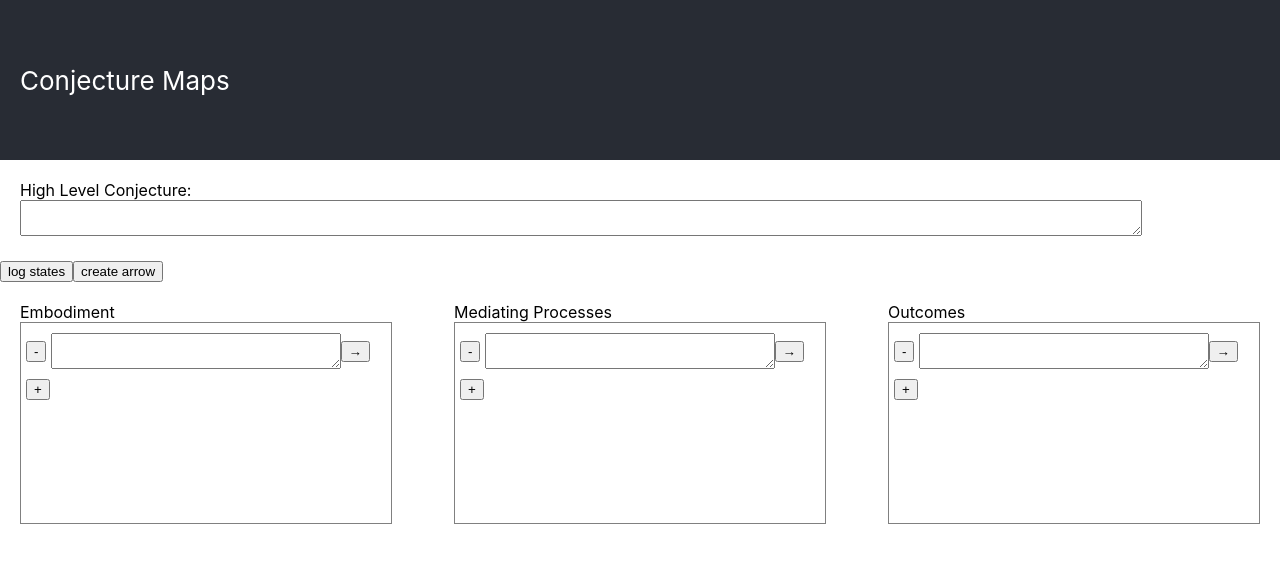
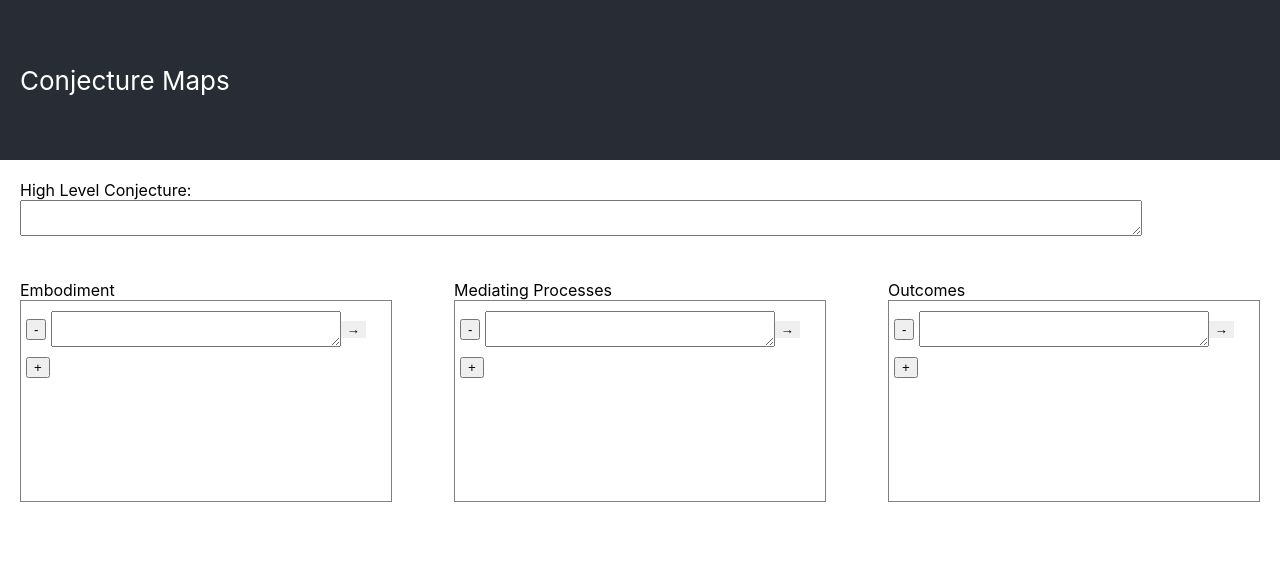
Before and after one commit to 2lambda123/conjecture-map, a React (Create React App) app: page / in a window 1280 px wide. Shown: the top 562 px of the page. Built offline with nearby package versions, Linux system fonts and the light colour scheme.

Commit message:
can add and delete arrow

```diff
--- a/src/App.css
+++ b/src/App.css
@@ -66,3 +66,14 @@
   margin-left: 5px;
   margin-top: 10px;
 }
+
+.connect-btn {
+  border-radius: 50%;
+  height: 15px;
+  margin-left: 5px;
+  margin-right: 5px;
+}
+
+.connect-btn:hover {
+  background-color: bisque;
+}
--- /dev/null
+++ b/src/ArrowButton.js
@@ -0,0 +1,22 @@
+import React from "react"
+
+function ArrowButton({handleArrowButtonClick,
+                      newArrowStart,
+                      statementID}) {
+    const style = {
+        visibility: (newArrowStart === null || newArrowStart===statementID) ? "visible" : "hidden",
+        backgroundColor: newArrowStart===statementID ? "bisque" : "rgb(239, 239, 239)",
+        border: "none"
+    }
+    return(
+        <button
+                className="arrow-button"
+                onClick={handleArrowButtonClick}
+                style={style}
+            >
+                →
+        </button>
+    )
+}
+
+export default ArrowButton
--- a/src/Column.js
+++ b/src/Column.js
@@ -6,7 +6,8 @@ function Column({title,
                 updateText,
                 removeStatement,
                 addStatement,
-                handleArrowButtonClick}) {
+                handleArrowButtonClick,
+                newArrowStart}) {
 
     return (
         <div className="column">
@@ -22,11 +23,12 @@ function Column({title,
                                     <StatementContainer
                                         key={e[0]}
                                         id={e[0]}
-                                        DOMid={e[1]["DOMid"]}
+                                        statementID={e[1]["statementID"]}
                                         text={e[1]["text"]}
                                         updateText={updateText}
                                         removeStatement={removeStatement}
                                         handleArrowButtonClick={handleArrowButtonClick}
+                                        newArrowStart={newArrowStart}
                                     />
                             )
                         })
--- a/src/ConjectureMap.js
+++ b/src/ConjectureMap.js
@@ -1,36 +1,34 @@
 import React, {useState} from "react"
-import Xarrow from "react-xarrows";
+import XarrowInteractive from "./XarrowInteractive";
 import './App.css'
 import HighLevelConjecture from './HighLevelConjecture'
 import Column from './Column'
 
 function ConjectureMap() {
 
-    // const [embodimentStatements, updateEmbodimentStatements] = useState({1: ""})
-    // const [medProcessesStatements, updateMedProcessesStatements] = useState({2: ""})
-    // const [outcomesStatements, updateOutcomesStatements] = useState({3: ""})
-    const [embodimentStatements, updateEmbodimentStatements] = useState({1: {text: "", DOMid: 'statement-1'}})
-    const [medProcessesStatements, updateMedProcessesStatements] = useState({2: {text: "", DOMid: 'statement-2'}})
-    const [outcomesStatements, updateOutcomesStatements] = useState({3: {text: "", DOMid: 'statement-3'}})
+    const [embodimentStatements, updateEmbodimentStatements] = useState({1: {text: "", statementID: 'statement-1'}})
+    const [medProcessesStatements, updateMedProcessesStatements] = useState({2: {text: "", statementID: 'statement-2'}})
+    const [outcomesStatements, updateOutcomesStatements] = useState({3: {text: "", statementID: 'statement-3'}})
     const [nextItemId, updateNextItemId] = useState(4)
     const [arrowsList, updateArrowsList] = useState([])
     const [newArrowStart, updateNewArrowStart] = useState(null)
+
 
     const addStatement = (statements, updateStatements) => {
         return () => {
             updateNextItemId(nextItemId =>  {return nextItemId + 1})
             const newStatements = {...statements}
-            newStatements[nextItemId] = {text: "", DOMid: `statement-${nextItemId}`}
+            newStatements[nextItemId] = {text: "", statementID: `statement-${nextItemId}`}
             updateStatements(newStatements)
         }
     }
 
     const removeStatement = (statements, updateStatements) => {
         return (itemToDelete) => {
-            const DOMid = statements[itemToDelete]['DOMid']
+            const statementID = statements[itemToDelete]['statementID']
             const { [itemToDelete]: deleted, ...objectWithoutDeletedItem } = statements;
             updateStatements(objectWithoutDeletedItem)
-            const newArrowsList = arrowsList.filter(e => !e.includes(DOMid))
+            const newArrowsList = arrowsList.filter(e => !e.includes(statementID))
             updateArrowsList(newArrowsList)
 
         }
@@ -46,29 +44,22 @@ function ConjectureMap() {
 
     }
 
-    const printStates = () => {
-        console.log(embodimentStatements)
-    }
-
     const handleArrowButtonClick = (event) => {
         const target = event.target
         const statementId = target.parentElement.id
-
+        console.log(statementId)
         if (newArrowStart === null) {
             updateNewArrowStart(statementId)
         } else if (newArrowStart !== statementId) {
             createArrow(newArrowStart, statementId)
             updateNewArrowStart(null)
+        } else {
+            updateNewArrowStart(null)
         }
     }
 
 
-    // const [newArrowEnds, updateNewArrowEnds] = useState([1, 2])
     const createArrow = (id1, id2) => {
-        // I have a problem in this silly method of figuring out which list of
-        // statements the number I have input is in. That won't be an issue
-        // when I'm clicking them. So, let's just test it with that
-        // hard coded and then I'll figure out the clicky way
         const arrowExists = arrowsList.some(e => e[0]===id1 && e[1]===id2)
         if (!arrowExists)  {
             const newArrowsList = arrowsList.concat([[id1, id2]])
@@ -76,11 +67,14 @@ function ConjectureMap() {
         }
     }
 
+    const removeArrow = (id1, id2) => {
+        const newArrowsList = arrowsList.filter(e => e[0] !== id1 || e[1] !== id2)
+        updateArrowsList(newArrowsList)
+    }
+
     return (
         <div>
             <HighLevelConjecture />
-            <button onClick={printStates}>log states</button>
-            <button onClick={createArrow}>create arrow</button>
             <div id="columns">
 
                 <Column
@@ -90,6 +84,7 @@ function ConjectureMap() {
                     addStatement={addStatement(embodimentStatements, updateEmbodimentStatements)}
                     removeStatement={removeStatement(embodimentStatements, updateEmbodimentStatements)}
                     handleArrowButtonClick={handleArrowButtonClick}
+                    newArrowStart={newArrowStart}
                 />
 
 
@@ -100,6 +95,7 @@ function ConjectureMap() {
                     addStatement={addStatement(medProcessesStatements, updateMedProcessesStatements)}
                     removeStatement={removeStatement(medProcessesStatements, updateMedProcessesStatements)}
                     handleArrowButtonClick={handleArrowButtonClick}
+                    newArrowStart={newArrowStart}
                 />
 
                 <Column
@@ -109,17 +105,18 @@ function ConjectureMap() {
                     addStatement={addStatement(outcomesStatements, updateOutcomesStatements)}
                     removeStatement={removeStatement(outcomesStatements, updateOutcomesStatements)}
                     handleArrowButtonClick={handleArrowButtonClick}
+                    newArrowStart={newArrowStart}
                 />
             </div>
 
             {
                 arrowsList.map(el => {
                     return (
-                        <Xarrow
+                        <XarrowInteractive
                             key={el[0]+el[1]}
                             start={el[0]}
                             end={el[1]}
-                            strokeWidth={2}
+                            removeArrow={removeArrow}
                         />
                     )
                 })
--- /dev/null
+++ b/src/RemoveOrConnectButton.js
@@ -0,0 +1,27 @@
+import React from "react"
+
+
+function RemoveOrConnectButton({removeStatement,
+                                newArrowStart,
+                                handleArrowButtonClick,
+                                id}) {
+
+    const button = newArrowStart ?
+    <button
+        className="connect-btn"
+        onClick={handleArrowButtonClick}
+    >
+
+    </button> :
+    <button
+        className="remove-btn"
+        onClick={()=>removeStatement(id)}
+    >
+        -
+    </button>
+    return (
+        button
+    )
+}
+
+export default RemoveOrConnectButton
--- a/src/StatementContainer.js
+++ b/src/StatementContainer.js
@@ -1,35 +1,38 @@
 import React from "react"
-
+import RemoveOrConnectButton from "./RemoveOrConnectButton"
+import ArrowButton from "./ArrowButton"
 const StatementContainer = ({id,
-                             DOMid,
+                             statementID,
                              text,
                              updateText,
+                             handleArrowButtonClick,
                              removeStatement,
-                             handleArrowButtonClick
+                             newArrowStart
                             }) => {
+
 
     return (
         <div
             className="statement-container"
-            id={DOMid}
+            id={statementID}
         >
-            <button
-                className="remove-btn"
-                onClick={()=>removeStatement(id)}
-            >
-                -
-            </button>
+
+            <RemoveOrConnectButton
+                removeStatement={removeStatement}
+                newArrowStart={newArrowStart}
+                handleArrowButtonClick={handleArrowButtonClick}
+                id={id}
+            />
             <textarea
                 className="statement-text"
                 value={text}
                 onChange={event => updateText(id, event)}
             />
-            <button
-                className="arrow-button"
-                onClick={handleArrowButtonClick}
-            >
-                →
-            </button>
+            <ArrowButton
+                handleArrowButtonClick={handleArrowButtonClick}
+                newArrowStart={newArrowStart}
+                statementID={statementID}
+            />
         </div>
     )
 
--- /dev/null
+++ b/src/XarrowInteractive.js
@@ -0,0 +1,37 @@
+import React, { useState } from "react";
+import Xarrow from "react-xarrows";
+
+function XarrowInteractive({start, end, removeArrow}) {
+    const [color, setColor] = useState("cornflowerBlue");
+    const defProps = {
+      passProps: {
+        className: "xarrow",
+        onMouseEnter: () => setColor("IndianRed" ),
+        onMouseLeave: () => setColor("cornflowerBlue"),
+        onClick: (e) => {
+        //   e.stopPropagation(); //so only the click event on the box will fire on not on the container itself
+          removeArrow(start, end)
+        },
+        cursor: "pointer",
+      },
+    };
+    // let color = state.color;
+    // if (
+    //   selected &&
+    //   selected.type === "arrow" &&
+    //   selected.id.start === props.start &&
+    //   selected.id.end === props.end
+    // )
+    //   color = "red";
+    // const color = "red"
+    const strokeWidth = 3
+
+    return <Xarrow {...{start, end, color, strokeWidth, ...defProps}}/> //{...{ ...defProps, ...props, ...state, color }}
+            //   start={start}
+            //   end={end}
+            //   strokeWidth={2}
+
+            // />;
+  };
+
+  export default XarrowInteractive
```
